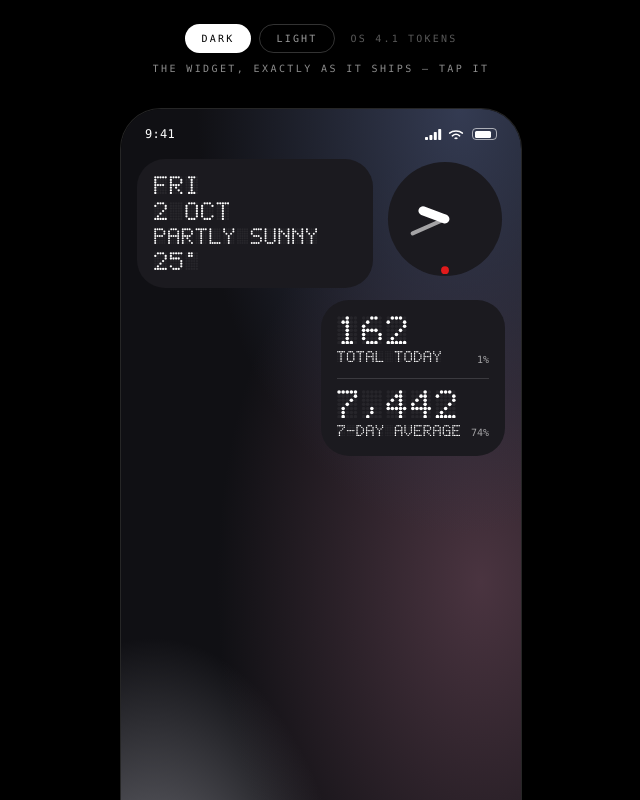
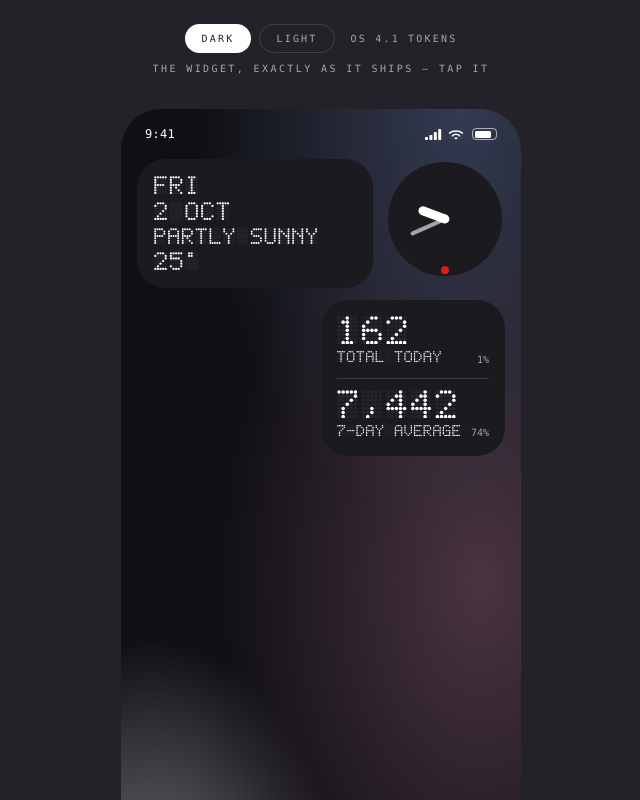
Before and after one commit to damilareoo/nothing-pedometer, a Next.js app: page / in a window 1280 px wide. Shown: the top 800 px of the page, without its empty margins (319-959 px from the left). Built offline with nearby package versions, Linux system fonts and the light colour scheme.

Commit message:
Themed lab chrome, reduced-motion guards

```diff
--- a/components/nothing-pedometer/experience.tsx
+++ b/components/nothing-pedometer/experience.tsx
@@ -1033,7 +1033,7 @@ export function PedometerExperience() {
   }, []);
 
   return (
-    <main className="flex min-h-dvh flex-col items-center bg-black text-white">
+    <main className="flex min-h-dvh flex-col items-center" style={{ background: t.ground, color: t.ink }}>
       <div className="flex items-center gap-2 pt-6" role="group" aria-label="Theme">
         {(["dark", "light"] as const).map((m) => (
           <button
@@ -1043,15 +1043,15 @@ export function PedometerExperience() {
             aria-pressed={theme === m}
             className="rounded-full border px-4 py-1.5 font-mono text-[10px] uppercase tracking-[0.22em]"
             style={{
-              borderColor: "rgba(255,255,255,0.2)",
-              background: theme === m ? "#fff" : "transparent",
-              color: theme === m ? "#000" : "rgba(255,255,255,0.6)",
+              borderColor: t.faint,
+              background: theme === m ? t.ink : "transparent",
+              color: theme === m ? t.ground : t.dim,
             }}
           >
             {m}
           </button>
         ))}
-        <span className="pl-2 font-mono text-[10px] uppercase tracking-[0.22em]" style={{ color: "rgba(255,255,255,0.35)" }}>
+        <span className="pl-2 font-mono text-[10px] uppercase tracking-[0.22em]" style={{ color: t.dim }}>
           OS 4.1 tokens
         </span>
       </div>
@@ -1064,7 +1064,7 @@ export function PedometerExperience() {
             exit={{ opacity: 0, y: -6 }}
             transition={{ duration: DUR.micro, ease: EASE_OUT }}
             className="text-center font-mono text-[10px] uppercase tracking-[0.24em]"
-            style={{ color: "rgba(255,255,255,0.55)" }}
+            style={{ color: t.dim }}
           >
             {STAGE_LINE[stage]}
           </motion.p>
@@ -1073,6 +1073,7 @@ export function PedometerExperience() {
       <div className="flex w-full flex-1 items-center justify-center sm:py-6">
         <div
           className="relative h-dvh w-full overflow-hidden sm:h-[860px] sm:w-[400px] sm:rounded-[40px] sm:ring-1 sm:ring-white/15"
+          style={{ boxShadow: t.pop }}
           role="region"
           aria-label="Nothing Phone pedometer concept"
         >
```
Also changed, not shown: 1 other file (tests, documents, lock files or other folders).
